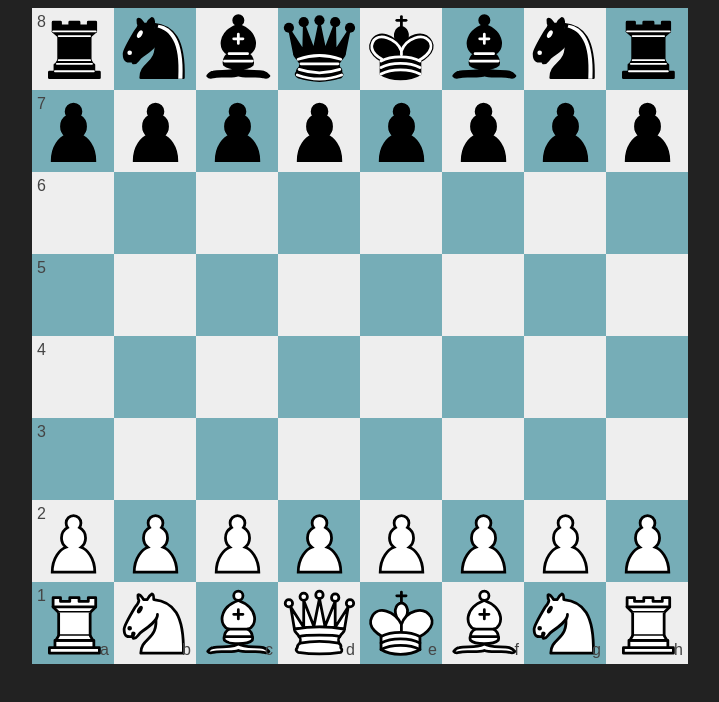
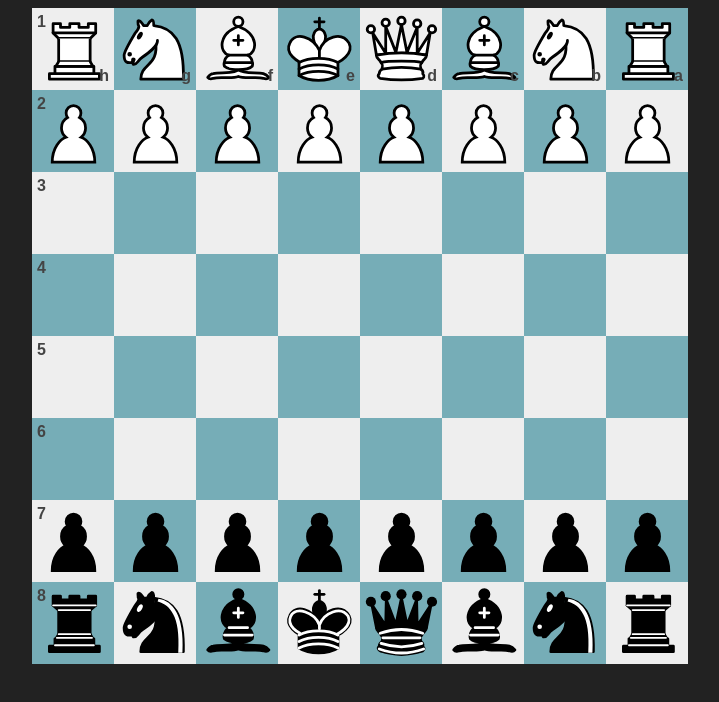
Before and after one commit to douglassantos55/chess-client, a Vue app: page / in a window 1280 px wide. Shown: the top 702 px of the page, without its empty margins (280-999 px from the left). Built offline with nearby package versions, Linux system fonts and the light colour scheme.

Commit message:
feat: perspective

```diff
--- a/src/App.vue
+++ b/src/App.vue
@@ -3,7 +3,7 @@ import Board from "./components/Board.vue";
 </script>
 
 <template>
-  <Board />
+  <Board perspective="black" />
 </template>
 
 <style>
--- a/src/components/Board.vue
+++ b/src/components/Board.vue
@@ -6,6 +6,10 @@ import { Color } from "@/types";
 import moveAudio from "../assets/move.webm";
 import captureAudio from "../assets/capture.webm";
 import checkAudio from "../assets/move-check.webm";
+
+const { perspective = Color.White } = defineProps<{
+  perspective?: Color;
+}>();
 
 const inCheck = ref(false);
 const board = ref(createBoard());
@@ -99,7 +103,7 @@ function checkForCheck(color: Color) {
 </script>
 
 <template>
-  <div class="board" @contextmenu.prevent="clearSelected">
+  <div :class="['board', perspective]" @contextmenu.prevent="clearSelected">
     <div
       class="row"
       v-for="(row, idx) in board.squares()"
@@ -124,6 +128,12 @@ function checkForCheck(color: Color) {
   display: flex;
   flex-direction: column-reverse;
 }
+.board.black {
+  flex-direction: column;
+}
+.board.black .row {
+  flex-direction: row-reverse;
+}
 .row {
   display: flex;
   background: #eee;
@@ -135,6 +145,7 @@ function checkForCheck(color: Color) {
   z-index: 1;
   color: #444;
   display: block;
+  font-weight: bold;
   position: absolute;
   content: attr(data-square);
 }
@@ -144,6 +155,7 @@ function checkForCheck(color: Color) {
   z-index: 1;
   color: #444;
   display: block;
+  font-weight: bold;
   position: absolute;
   content: attr(data-row);
 }
--- a/vite.config.ts
+++ b/vite.config.ts
@@ -5,7 +5,11 @@ import vue from "@vitejs/plugin-vue";
 
 // https://vitejs.dev/config/
 export default defineConfig({
-  plugins: [vue()],
+  plugins: [
+    vue({
+      reactivityTransform: true,
+    }),
+  ],
   resolve: {
     alias: {
       "@": fileURLToPath(new URL("./src", import.meta.url)),
```
Also changed, not shown: 1 other file (tests, documents, lock files or other folders).
